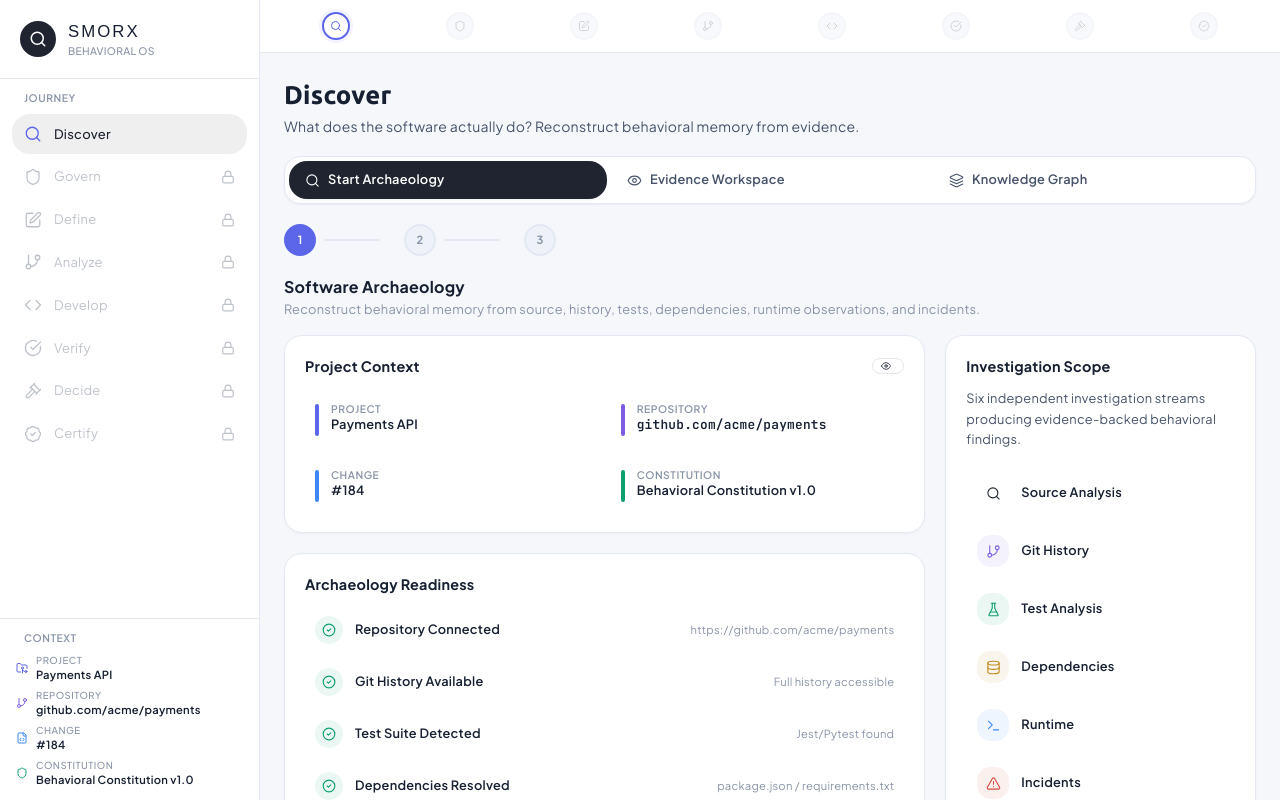
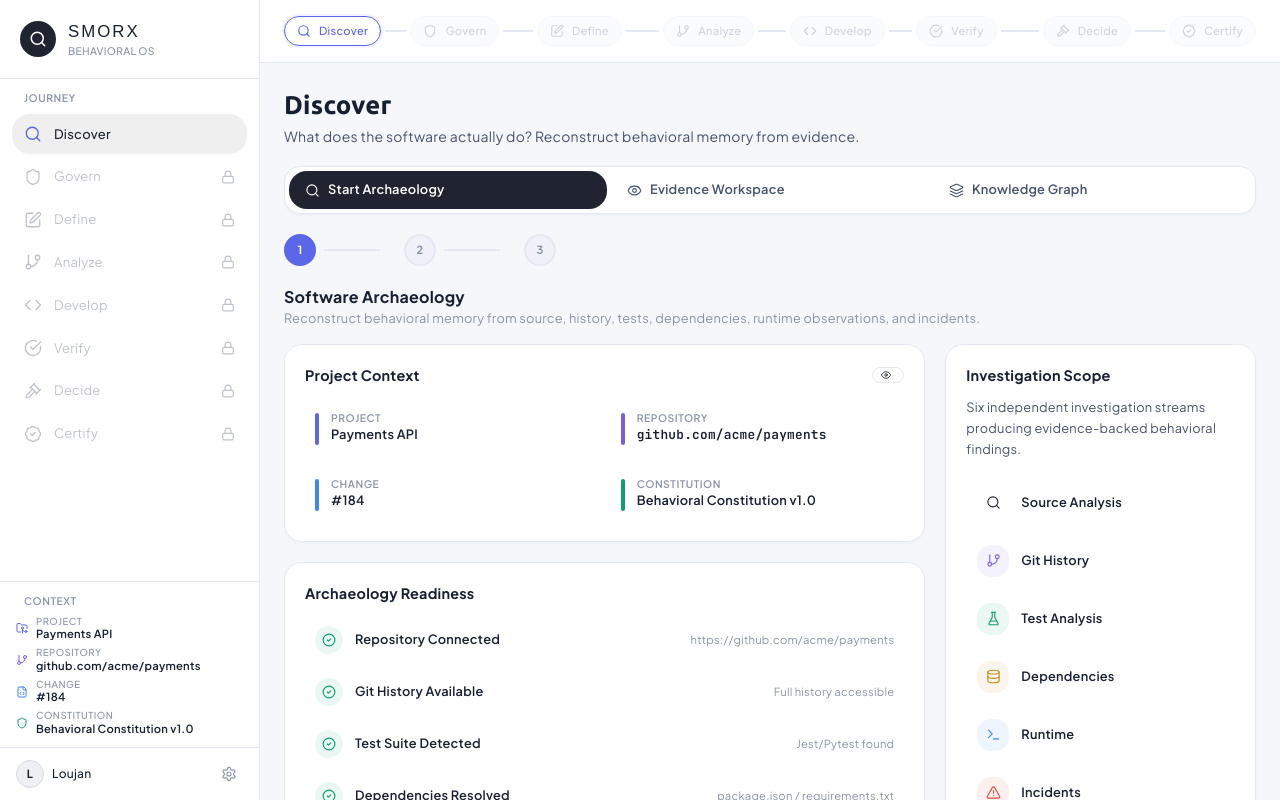
Before and after one commit to louji2308/Smorx, a Next.js app in the folder apps/web/: page / in a window 1280 px wide. Built offline with nearby package versions, Linux system fonts and the light colour scheme; a web font is replaced by a local one.

Commit message:
feat(web): redesign sidebar footer and top workflow progress pills

```diff
--- a/apps/web/src/components/shell/Navigation.tsx
+++ b/apps/web/src/components/shell/Navigation.tsx
@@ -5,7 +5,7 @@ import { cn } from '@/lib/design-tokens';
 import { journeyTabs, stageColors, brandColor, type JourneyTabId, isTabAvailable } from '@/lib/design-tokens';
 import { lucideReact } from '@/lib/lucide-imports';
 
-const { Search, Shield, Edit, GitBranch, Code, CheckCircle, Gavel, BadgeCheck, ChevronRight, Lock, FolderGit2, FileCode } = lucideReact;
+const { Search, Shield, Edit, GitBranch, Code, CheckCircle, Gavel, BadgeCheck, ChevronRight, Lock, FolderGit2, FileCode, Settings } = lucideReact;
 
 const tabColors: Record<JourneyTabId, { icon: string; active: string; bg: string; completed: string }> = {
   Discover:  { icon: stageColors.Discover.icon,  active: stageColors.Discover.active,  bg: stageColors.Discover.bg,  completed: '#0e9f6e' },
@@ -96,15 +96,15 @@ export function Navigation() {
       </div>
 
       {/* Context */}
-      <div className="px-3 py-3 border-t border-[var(--color-surface-border)]">
-        <p className="text-[0.65rem] font-semibold text-[var(--color-text-muted)] uppercase tracking-wider px-3 mb-2">Context</p>
-        <div className="space-y-1.5 px-1">
+      <div className="px-3 border-t border-[var(--color-surface-border)]">
+        <p className="text-[0.65rem] font-semibold text-[var(--color-text-muted)] uppercase tracking-wider px-3 pt-3 pb-2">Context</p>
+        <div className="space-y-2 px-1 pb-3">
           {project && (
             <div className="flex items-center gap-2 min-w-0">
               <FolderGit2 size={12} className="text-[#5b66e8] flex-shrink-0" strokeWidth={2} />
               <div className="min-w-0">
-                <p className="text-[0.6rem] font-medium text-[var(--color-text-muted)] uppercase tracking-wider">Project</p>
-                <p className="text-[0.7rem] font-semibold text-[var(--color-text-primary)] truncate">{project.name}</p>
+                <p className="text-[0.6rem] font-medium text-[var(--color-text-muted)] uppercase tracking-wider leading-none">Project</p>
+                <p className="text-[0.7rem] font-semibold text-[var(--color-text-primary)] truncate leading-tight">{project.name}</p>
               </div>
             </div>
           )}
@@ -112,8 +112,8 @@ export function Navigation() {
             <div className="flex items-center gap-2 min-w-0">
               <GitBranch size={12} className="text-[#7c5ce0] flex-shrink-0" strokeWidth={2} />
               <div className="min-w-0">
-                <p className="text-[0.6rem] font-medium text-[var(--color-text-muted)] uppercase tracking-wider">Repository</p>
-                <p className="text-[0.7rem] font-semibold text-[var(--color-text-primary)] truncate">{repository.name}</p>
+                <p className="text-[0.6rem] font-medium text-[var(--color-text-muted)] uppercase tracking-wider leading-none">Repository</p>
+                <p className="text-[0.7rem] font-semibold text-[var(--color-text-primary)] truncate leading-tight">{repository.name}</p>
               </div>
             </div>
           )}
@@ -121,8 +121,8 @@ export function Navigation() {
             <div className="flex items-center gap-2 min-w-0">
               <FileCode size={12} className="text-[#3d86f4] flex-shrink-0" strokeWidth={2} />
               <div className="min-w-0">
-                <p className="text-[0.6rem] font-medium text-[var(--color-text-muted)] uppercase tracking-wider">Change</p>
-                <p className="text-[0.7rem] font-semibold text-[var(--color-text-primary)] truncate">{change.externalId || change.title}</p>
+                <p className="text-[0.6rem] font-medium text-[var(--color-text-muted)] uppercase tracking-wider leading-none">Change</p>
+                <p className="text-[0.7rem] font-semibold text-[var(--color-text-primary)] truncate leading-tight">{change.externalId || change.title}</p>
               </div>
             </div>
           )}
@@ -130,13 +130,29 @@ export function Navigation() {
             <div className="flex items-center gap-2 min-w-0">
               <Shield size={12} className="text-[var(--color-trust-protected)] flex-shrink-0" strokeWidth={2} />
               <div className="min-w-0">
-                <p className="text-[0.6rem] font-medium text-[var(--color-text-muted)] uppercase tracking-wider">Constitution</p>
-                <p className="text-[0.7rem] font-semibold text-[var(--color-text-primary)] truncate">{constitution.title}</p>
+                <p className="text-[0.6rem] font-medium text-[var(--color-text-muted)] uppercase tracking-wider leading-none">Constitution</p>
+                <p className="text-[0.7rem] font-semibold text-[var(--color-text-primary)] truncate leading-tight">{constitution.title}</p>
               </div>
             </div>
           )}
         </div>
       </div>
+
+      {/* Footer: Loujan + Settings */}
+      <div className="flex items-center justify-between px-4 py-3 border-t border-[var(--color-surface-border)]">
+        <div className="flex items-center gap-2">
+          <div className="flex items-center justify-center w-7 h-7 rounded-lg bg-[var(--color-accent-tint)] border border-[var(--color-accent-soft)]">
+            <span className="text-[0.7rem] font-bold text-[var(--color-accent-primary)]">L</span>
+          </div>
+          <span className="text-[0.75rem] font-medium text-[var(--color-text-primary)]">Loujan</span>
+        </div>
+        <button
+          className="p-1.5 rounded-full text-[var(--color-text-muted)] hover:text-[var(--color-text-primary)] hover:bg-[var(--color-surface-subtle)] transition-all"
+          aria-label="Settings"
+        >
+          <Settings size={16} strokeWidth={1.75} />
+        </button>
+      </div>
     </nav>
   );
 }
--- a/apps/web/src/components/shell/WorkflowProgress.tsx
+++ b/apps/web/src/components/shell/WorkflowProgress.tsx
@@ -8,14 +8,14 @@ import { cn } from '@/lib/design-tokens';
 const { Search, Shield, Edit, GitBranch, Code, CheckCircle, Gavel, BadgeCheck } = lucideReact;
 
 const tabIcons: Record<JourneyTabId, React.ReactNode> = {
-  Discover: <Search size={12} strokeWidth={2} />,
-  Govern: <Shield size={12} strokeWidth={2} />,
-  Define: <Edit size={12} strokeWidth={2} />,
-  Analyze: <GitBranch size={12} strokeWidth={2} />,
-  Develop: <Code size={12} strokeWidth={2} />,
-  Verify: <CheckCircle size={12} strokeWidth={2} />,
-  Decide: <Gavel size={12} strokeWidth={2} />,
-  Certify: <BadgeCheck size={12} strokeWidth={2} />,
+  Discover: <Search size={14} strokeWidth={2} />,
+  Govern: <Shield size={14} strokeWidth={2} />,
+  Define: <Edit size={14} strokeWidth={2} />,
+  Analyze: <GitBranch size={14} strokeWidth={2} />,
+  Develop: <Code size={14} strokeWidth={2} />,
+  Verify: <CheckCircle size={14} strokeWidth={2} />,
+  Decide: <Gavel size={14} strokeWidth={2} />,
+  Certify: <BadgeCheck size={14} strokeWidth={2} />,
 };
 
 export function WorkflowProgress() {
@@ -23,8 +23,8 @@ export function WorkflowProgress() {
   const { completedStages, lockedStages } = workflow;
 
   return (
-    <div className="w-full bg-white border-b border-[var(--color-surface-border)] px-6 py-3">
-      <div className="flex items-center justify-between max-w-4xl mx-auto">
+    <div className="w-full bg-white border-b border-[var(--color-surface-border)] px-6 py-4">
+      <div className="flex items-center gap-0 max-w-5xl mx-auto">
         {journeyTabs.map((tab, index) => {
           const completed = completedStages.includes(tab.id);
           const current = activeTab === tab.id;
@@ -33,20 +33,21 @@ export function WorkflowProgress() {
           const colors = stageColors[tab.id];
 
           return (
-            <div key={tab.id} className="flex items-center">
+            <div key={tab.id} className="flex items-center flex-1 last:flex-none">
+              {/* Pill step */}
               <button
                 onClick={() => available && setActiveTab(tab.id)}
                 disabled={!available}
                 className={cn(
-                  'relative flex items-center justify-center w-7 h-7 rounded-full border-2 transition-all duration-300',
+                  'relative flex items-center gap-2 px-3 py-1.5 rounded-full border transition-all duration-300 flex-shrink-0',
                   completed && 'border-[#0e9f6e] bg-[#0e9f6e]',
-                  current && !completed && 'border-[color] bg-white',
-                  !completed && !current && 'border-[#e3e8f2] bg-[#eef1f8]',
+                  current && !completed && 'bg-white',
+                  !completed && !current && 'border-[#e3e8f2] bg-[#f5f7fb]',
                   !available && 'opacity-40 cursor-not-allowed',
                 )}
                 style={
                   current && !completed
-                    ? { borderColor: colors.active, boxShadow: `0 0 0 3px ${colors.bg}` }
+                    ? { borderColor: colors.active, boxShadow: `0 0 0 2px ${colors.bg}` }
                     : undefined
                 }
               >
@@ -59,8 +60,18 @@ export function WorkflowProgress() {
                 >
                   {tabIcons[tab.id]}
                 </span>
+                <span
+                  className={cn(
+                    'text-[0.7rem] font-medium whitespace-nowrap',
+                    completed ? 'text-white' : current ? 'text-[var(--color-text-primary)]' : 'text-[#8a94a8]',
+                  )}
+                  style={current && !completed ? { color: colors.active } : undefined}
+                >
+                  {tab.label}
+                </span>
               </button>
 
+              {/* Connecting line */}
               {!isLast && (
                 <div className="flex-1 h-[2px] mx-1 bg-[#e3e8f2] relative overflow-hidden">
                   <div
@@ -70,7 +81,7 @@ export function WorkflowProgress() {
                       !completed && 'scale-x-0',
                     )}
                     style={{
-                      background: `linear-gradient(90deg, #0e9f6e, #14936b)`,
+                      background: `linear-gradient(90deg, ${colors.completed || '#0e9f6e'}, ${stageColors[journeyTabs[index + 1]?.id]?.completed || '#14936b'})`,
                     }}
                   />
                 </div>
```
